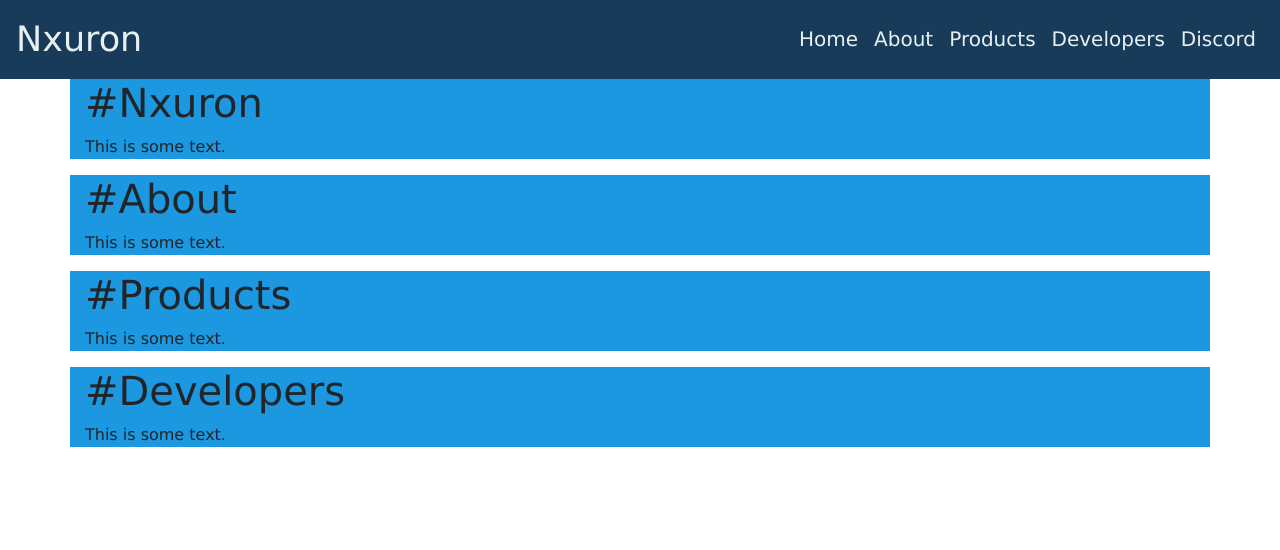
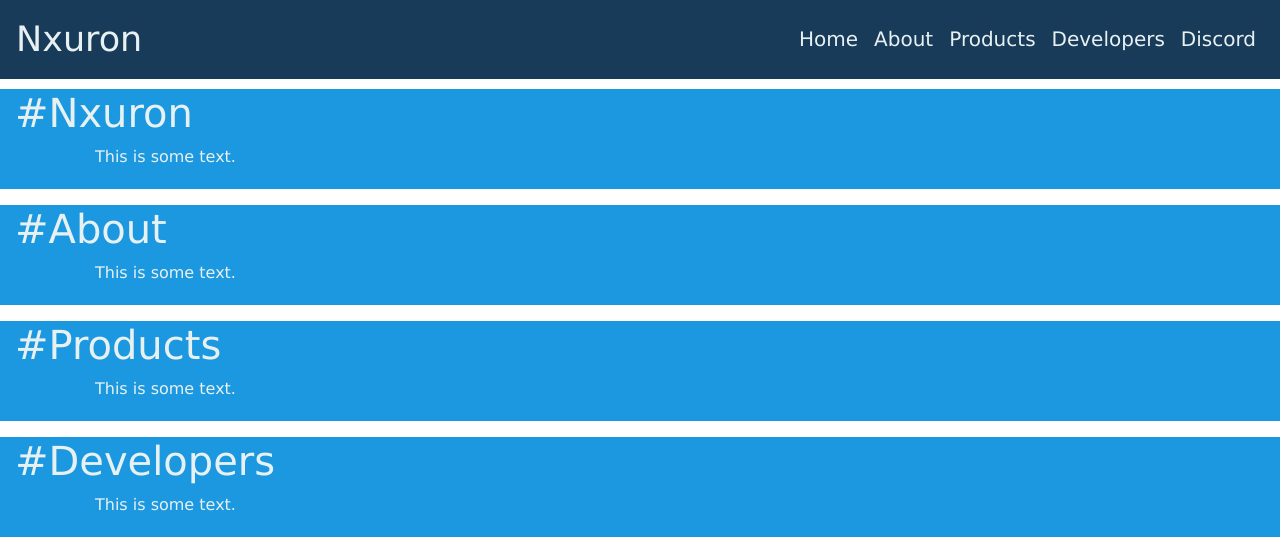
Before and after one commit to nxuron/nxuron.ml, a plain HTML site: page nxuron.ml/index.html in a window 1280 px wide. Shown: the top 550 px of the page. Drawn offline with nearby package versions, Linux system fonts and the light colour scheme.

Commit message:
all for rn; have to do homework; ez

```diff
--- a/nxuron.ml/index.html
+++ b/nxuron.ml/index.html
@@ -57,25 +57,25 @@
         </div>
     </nav>
 
-    <div class="container">
+    <div class="container-fluid">
         <h1>#Nxuron</h1>
-        <p>This is some text.</p>
+        <p class = "container-paragraph-margin">This is some text.</p>
     </div>
-    <div class="container">
-            <h1>#About</h1>
-            <p>This is some text.</p>
+    <div class="container-fluid">
+        <h1>#About</h1>
+        <p class = "container-paragraph-margin">This is some text.</p>
     </div>
-    <div class="container">
-            <h1>#Products</h1>
-            <p>This is some text.</p>
+    <div class="container-fluid">
+        <h1>#Products</h1>
+        <p class = "container-paragraph-margin">This is some text.</p>
     </div>
-    <div class="container">
-            <h1>#Developers</h1>
-            <p>This is some text.</p>
+    <div class="container-fluid">
+        <h1>#Developers</h1>
+        <p class = "container-paragraph-margin">This is some text.</p>
     </div>
 
     <!--Add Discord Widget Below-->
-
+    <iframe src="https://discordapp.com/widget?id=594282201160613904&theme=dark" width="350" height="500" allowtransparency="true" frameborder="0"></iframe>
 
 </body>
 
--- a/nxuron.ml/style.css
+++ b/nxuron.ml/style.css
@@ -10,10 +10,11 @@ body {
     font-family: Verdana, Geneva, Tahoma, sans-serif;
 }
 
-.container{
+.container-fluid{
+    margin-top: 10px;
 
     background-color: var(--light_blue);
-
+    color: var(--not_blue);
 }
 
 .navbar-brand {
@@ -39,3 +40,8 @@ body {
 .navbar {
     background-color: var(--insane_blue);
 }
+
+.container-paragraph-margin {
+    padding-left:5em;
+    padding-bottom: 20px;
+}
```
